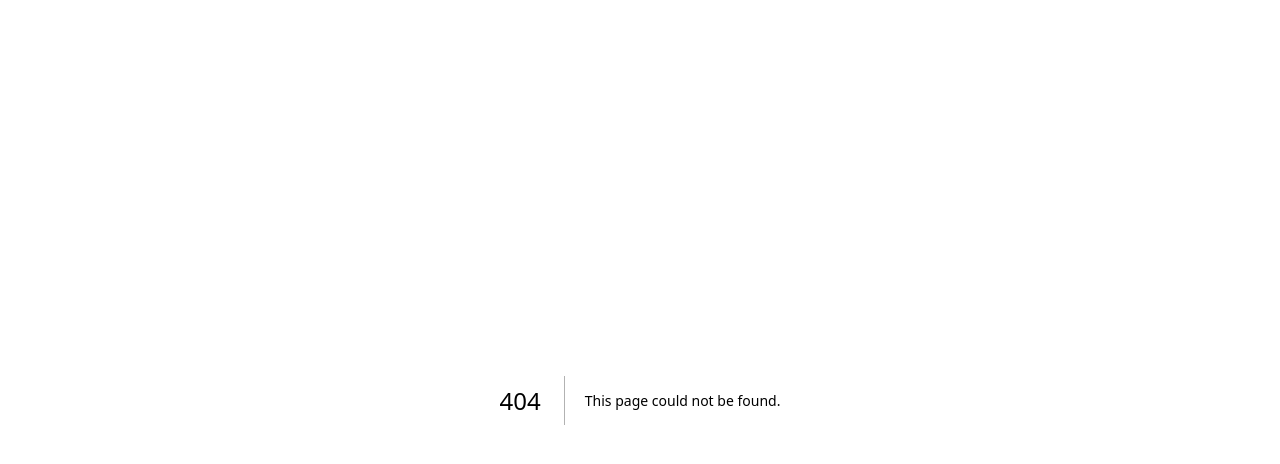
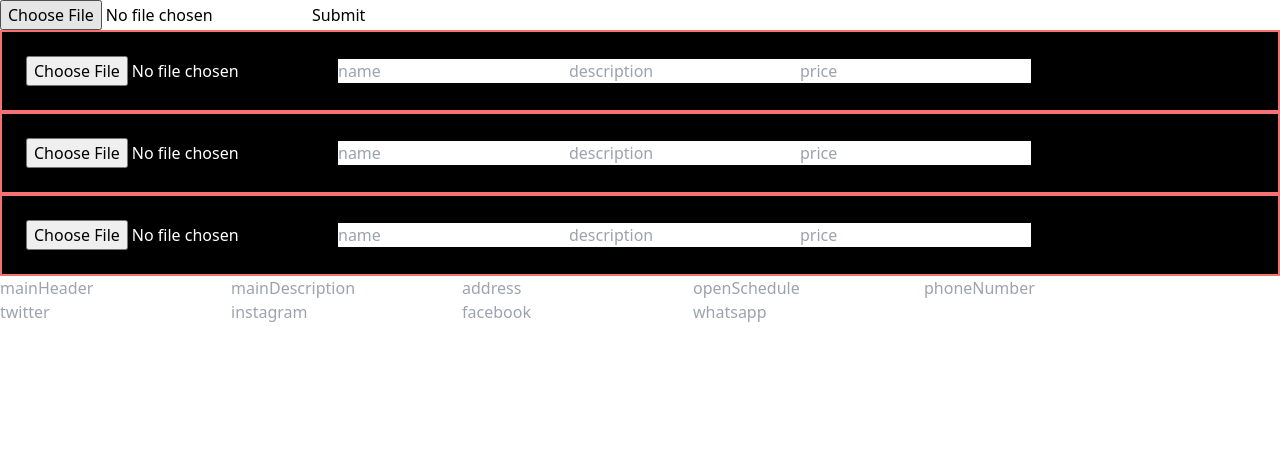
Before and after one commit to Jerrell-Marvel/hackaton-client, a Next.js app: page /merchantStore/create/1 in a window 1280 px wide. Before the commit this address had no page. Shown: the top 464 px of the page. Built offline with nearby package versions, Linux system fonts and the light colour scheme.

Commit message:
create merchantStore page

```diff
--- /dev/null
+++ b/src/pages/merchantStore/[merchantStoreName].tsx
@@ -0,0 +1 @@
+const MerchantStoreName = () => {};
--- /dev/null
+++ b/src/pages/merchantStore/create/[merchantStoreName].tsx
@@ -0,0 +1,304 @@
+import axios from "axios";
+import { ChangeEvent, useState } from "react";
+import { useQuery } from "react-query";
+
+const CreateMerchantStore = () => {
+  const [data, setData] = useState({
+    mainHeader: "",
+    mainDescription: "",
+    address: "",
+    openSchedule: "",
+    phoneNumber: "",
+    twitter: "",
+    instagram: "",
+    facebook: "",
+    whatsapp: "",
+  });
+
+  const onChangeHandler = (e: ChangeEvent<HTMLInputElement>) => {
+    setData({ ...data, [e.target.name]: e.target.value });
+  };
+
+  const [mainBannerImg, setMainBannerImg] = useState<File | null>(null);
+
+  const [productImg0, setProductImg0] = useState<File | null>(null);
+  const [productData0, setProductData0] = useState<{ name: string; description: string; price: string }>({ name: "", description: "", price: "" });
+  const [productImg1, setProductImg1] = useState<File | null>(null);
+  const [productData1, setProductData1] = useState<{ name: string; description: string; price: string }>({ name: "", description: "", price: "" });
+  const [productImg2, setProductImg2] = useState<File | null>(null);
+  const [productData2, setProductData2] = useState<{ name: string; description: string; price: string }>({ name: "", description: "", price: "" });
+
+  const handleSubmit = async () => {
+    const formData = new FormData();
+
+    if (productImg0) {
+      formData.append("product-img", productImg0);
+    }
+    if (productImg1) {
+      formData.append("product-img", productImg1);
+    }
+    if (productImg2) {
+      formData.append("product-img", productImg2);
+    }
+
+    if (mainBannerImg) {
+      formData.append("main-banner-img", mainBannerImg);
+    }
+
+    for (const key in data) {
+      //@ts-ignore
+      formData.append(key, data[key]);
+    }
+
+    // console.log(productData2);
+
+    const products = [productData0, productData1, productData2];
+
+    formData.append("products", JSON.stringify(products));
+
+    // for (const entry of formData.entries()) {
+    //   const [key, value] = entry;
+    //   console.log(`${key}: ${value}`);
+    // }
+
+    const response = await axios.post("http://localhost:5000/web/64c4b43944904e11cbfe2421", formData, {
+      headers: {
+        Authorization: `Bearer eyJ0eXAiOiJKV1QiLCJhbGciOiJIUzI1NiJ9.eyJzdWIiOiJVc2VyIERldGFpbHMiLCJ1aWQiOjI0NywiaXNzIjoiQk5DIiwiZXhwIjoxNjkwNjE2MDIyLCJpYXQiOjE2OTA2MTUxMjJ9.zW2km62FZiL8d9v36eE4IAbbeOAeqXCN4kKsYkQctso`,
+      },
+    });
+
+    console.log(response.data);
+  };
+
+  return (
+    <div>
+      <input
+        type="file"
+        onChange={(e) => {
+          if (e.target.files) {
+            setMainBannerImg(e.target.files[0]);
+          }
+        }}
+      />
+
+      <button
+        onClick={() => {
+          handleSubmit();
+        }}
+      >
+        Submit
+      </button>
+
+      {/* Prod 0 */}
+      <div className="bg-black text-white p-6 border-red-400 border-2">
+        <input
+          type="file"
+          onChange={(e) => {
+            if (e.target.files) {
+              setProductImg0(e.target.files[0]);
+            }
+          }}
+        />
+
+        <input
+          type="text"
+          name="name"
+          placeholder="name"
+          value={productData0.name}
+          onChange={(e) => {
+            setProductData0({ ...productData0, [e.target.name]: e.target.value });
+          }}
+        />
+        <input
+          type="text"
+          name="description"
+          placeholder="description"
+          value={productData0.description}
+          onChange={(e) => {
+            setProductData0({ ...productData0, [e.target.name]: e.target.value });
+          }}
+        />
+
+        <input
+          type="text"
+          name="price"
+          placeholder="price"
+          value={productData0.price}
+          onChange={(e) => {
+            setProductData0({ ...productData0, [e.target.name]: e.target.value });
+          }}
+        />
+      </div>
+
+      {/* Prod 1 */}
+      <div className="bg-black text-white p-6 border-red-400 border-2">
+        <input
+          type="file"
+          onChange={(e) => {
+            if (e.target.files) {
+              setProductImg1(e.target.files[0]);
+            }
+          }}
+        />
+
+        <input
+          type="text"
+          name="name"
+          placeholder="name"
+          value={productData1.name}
+          onChange={(e) => {
+            setProductData1({ ...productData1, [e.target.name]: e.target.value });
+          }}
+        />
+        <input
+          type="text"
+          name="description"
+          placeholder="description"
+          value={productData1.description}
+          onChange={(e) => {
+            setProductData1({ ...productData1, [e.target.name]: e.target.value });
+          }}
+        />
+
+        <input
+          type="text"
+          name="price"
+          placeholder="price"
+          value={productData1.price}
+          onChange={(e) => {
+            setProductData1({ ...productData1, [e.target.name]: e.target.value });
+          }}
+        />
+      </div>
+
+      {/* Prod 3 */}
+
+      <div className="bg-black text-white p-6 border-red-400 border-2">
+        <input
+          type="file"
+          onChange={(e) => {
+            if (e.target.files) {
+              setProductImg2(e.target.files[0]);
+            }
+          }}
+        />
+
+        <input
+          type="text"
+          name="name"
+          placeholder="name"
+          value={productData2.name}
+          onChange={(e) => {
+            setProductData2({ ...productData2, [e.target.name]: e.target.value });
+          }}
+        />
+        <input
+          type="text"
+          name="description"
+          placeholder="description"
+          value={productData2.description}
+          onChange={(e) => {
+            setProductData2({ ...productData2, [e.target.name]: e.target.value });
+          }}
+        />
+
+        <input
+          type="text"
+          name="price"
+          placeholder="price"
+          value={productData2.price}
+          onChange={(e) => {
+            setProductData2({ ...productData2, [e.target.name]: e.target.value });
+          }}
+        />
+      </div>
+
+      {/* other field */}
+      <input
+        type="text"
+        name="mainHeader"
+        placeholder="mainHeader"
+        value={data.mainHeader}
+        onChange={(e) => {
+          onChangeHandler(e);
+        }}
+      />
+      <input
+        type="text"
+        name="mainDescription"
+        placeholder="mainDescription"
+        value={data.mainDescription}
+        onChange={(e) => {
+          onChangeHandler(e);
+        }}
+      />
+      <input
+        type="text"
+        name="address"
+        placeholder="address"
+        value={data.address}
+        onChange={(e) => {
+          onChangeHandler(e);
+        }}
+      />
+      <input
+        type="text"
+        name="openSchedule"
+        placeholder="openSchedule"
+        value={data.openSchedule}
+        onChange={(e) => {
+          onChangeHandler(e);
+        }}
+      />
+      <input
+        type="text"
+        name="phoneNumber"
+        placeholder="phoneNumber"
+        value={data.phoneNumber}
+        onChange={(e) => {
+          onChangeHandler(e);
+        }}
+      />
+
+      {/* Social media */}
+      <input
+        type="text"
+        name="twitter"
+        placeholder="twitter"
+        value={data.twitter}
+        onChange={(e) => {
+          onChangeHandler(e);
+        }}
+      />
+      <input
+        type="text"
+        name="instagram"
+        placeholder="instagram"
+        value={data.instagram}
+        onChange={(e) => {
+          onChangeHandler(e);
+        }}
+      />
+      <input
+        type="text"
+        name="facebook"
+        placeholder="facebook"
+        value={data.facebook}
+        onChange={(e) => {
+          onChangeHandler(e);
+        }}
+      />
+      <input
+        type="text"
+        name="whatsapp"
+        placeholder="whatsapp"
+        value={data.whatsapp}
+        onChange={(e) => {
+          onChangeHandler(e);
+        }}
+      />
+    </div>
+  );
+};
+
+export default CreateMerchantStore;
--- a/src/pages/test.tsx
+++ b/src/pages/test.tsx
@@ -2,26 +2,32 @@ import axios from "axios";
 // import { log } from "console";
 
 const Test = () => {
+  //   const getData = async () => {
+  //     const signupResponse = await axios.post("/api/signup", {
+  //       ktpId: "10987654314",
+  //       username: "udin cokasdsdfs",
+  //       loginPassword: "12345678",
+  //       phoneNumber: "087835771671",
+  //       birthDate: "06111992",
+  //       gender: 1,
+  //       email: "udincok1dsf2312.test@gmail.com",
+  //     });
+  //     const data = signupResponse.data;
+
+  //     console.log(data);
+
+  //     const loginResponse = await axios.post("/api/login", {
+  //       username: "asep test",
+  //       loginPassword: "123456789",
+  //     });
+
+  //     console.log(loginResponse.data);
+  //   };
+
   const getData = async () => {
-    const signupResponse = await axios.post("/api/signup", {
-      ktpId: "10987654314",
-      username: "udin cokasdsdfs",
-      loginPassword: "12345678",
-      phoneNumber: "087835771671",
-      birthDate: "06111992",
-      gender: 1,
-      email: "udincok1dsf2312.test@gmail.com",
-    });
-    const data = signupResponse.data;
+    const response = await axios.get("http://localhost:5000/web");
 
-    console.log(data);
-
-    const loginResponse = await axios.post("/api/login", {
-      username: "asep test",
-      loginPassword: "123456789",
-    });
-
-    console.log(loginResponse.data);
+    console.log(response.data);
   };
   return (
     <div>
--- a/tsconfig.json
+++ b/tsconfig.json
@@ -6,6 +6,7 @@
     "skipLibCheck": true,
     "strict": true,
     "forceConsistentCasingInFileNames": true,
+    "downlevelIteration": true,
     "noEmit": true,
     "esModuleInterop": true,
     "module": "esnext",
```
